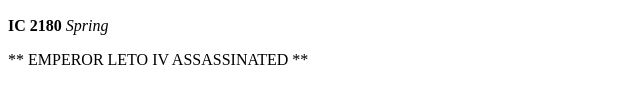
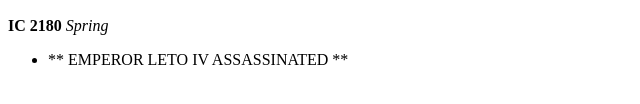
Before and after one commit to ghostctrl/empire, a plain HTML site: page news.html in a window 1280 px wide. Shown: the part 192-296 px from the top of the page, 0-640 px from the left. Drawn offline with Linux system fonts and the light colour scheme.

Commit message:
edited news.html

```diff
--- a/news.html
+++ b/news.html
@@ -13,6 +13,8 @@
   </div>
   <h2>The News</h2>
     <p><strong>IC 2180</strong> <em>Spring</em></p>
-    <p>** EMPEROR LETO IV ASSASSINATED **</p>
+    <ul>
+      <li>** EMPEROR LETO IV ASSASSINATED **</li>
+    </ul>
 </body>
 <html>
```
